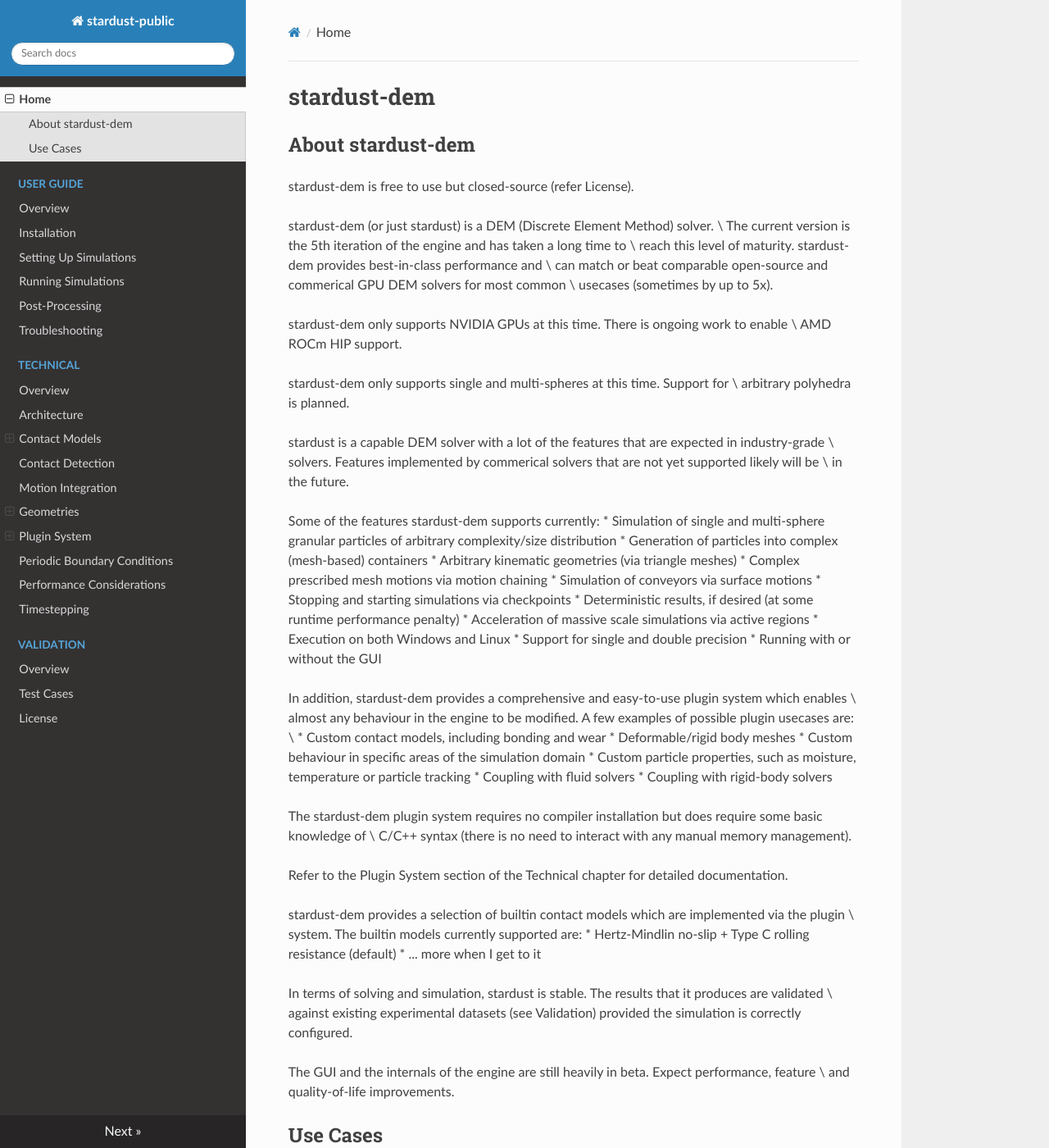
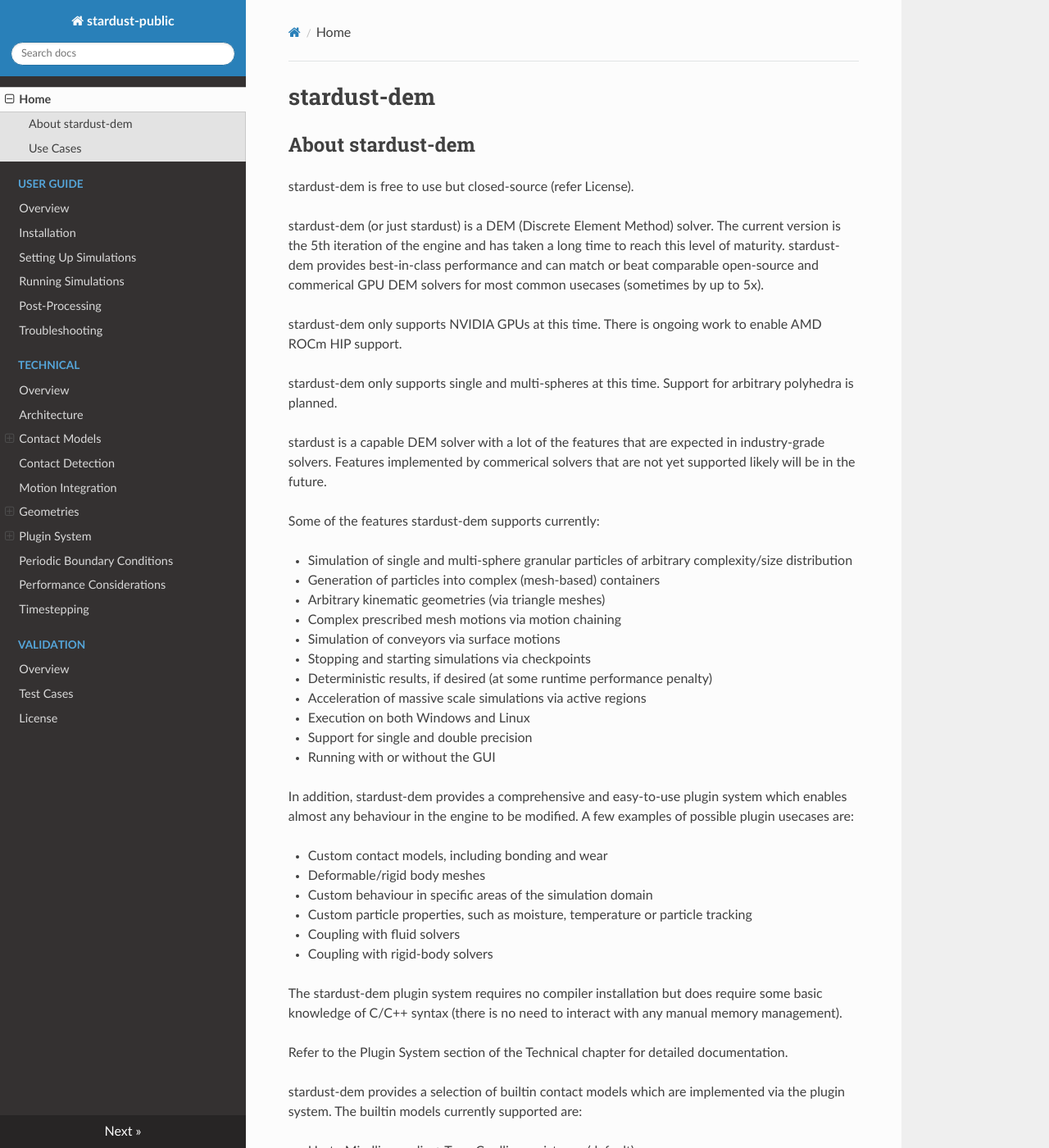
Before and after one commit to spacesuit825/spacesuit825.github.io, an MkDocs documentation site: the page built from docs/index.md, in a window 1280 px wide and 1400 px high. Shown: the whole window at 82% size. Built offline with MkDocs 1.6.1, drawn with Linux system fonts in a browser that asks for light colours; nearby versions of some CDN libraries; some of the changed text lies outside the part shown.

Commit message:
minor formatting

```diff
--- a/docs/index.md
+++ b/docs/index.md
@@ -4,23 +4,24 @@
 
 stardust-dem is free to use but closed-source (refer License).
 
-stardust-dem (or just stardust) is a DEM (Discrete Element Method) solver. \
-The current version is the 5th iteration of the engine and has taken a long time to \
-reach this level of maturity. stardust-dem provides best-in-class performance and \
-can match or beat comparable open-source and commerical GPU DEM solvers for most common \
+stardust-dem (or just stardust) is a DEM (Discrete Element Method) solver.
+The current version is the 5th iteration of the engine and has taken a long time to
+reach this level of maturity. stardust-dem provides best-in-class performance and
+can match or beat comparable open-source and commerical GPU DEM solvers for most common
 usecases (sometimes by up to 5x).
 
-stardust-dem only supports NVIDIA GPUs at this time. There is ongoing work to enable \
+stardust-dem only supports NVIDIA GPUs at this time. There is ongoing work to enable
 AMD ROCm HIP support.
 
-stardust-dem only supports single and multi-spheres at this time. Support for \
+stardust-dem only supports single and multi-spheres at this time. Support for
 arbitrary polyhedra is planned.
 
-stardust is a capable DEM solver with a lot of the features that are expected in industry-grade \
-solvers. Features implemented by commerical solvers that are not yet supported likely will be \
+stardust is a capable DEM solver with a lot of the features that are expected in industry-grade
+solvers. Features implemented by commerical solvers that are not yet supported likely will be
 in the future.
 
 Some of the features stardust-dem supports currently:
+
 * Simulation of single and multi-sphere granular particles of arbitrary complexity/size distribution
 * Generation of particles into complex (mesh-based) containers
 * Arbitrary kinematic geometries (via triangle meshes)
@@ -33,8 +34,9 @@
 * Support for single and double precision
 * Running with or without the GUI
 
-In addition, stardust-dem provides a comprehensive and easy-to-use plugin system which enables \
-almost any behaviour in the engine to be modified. A few examples of possible plugin usecases are: \
+In addition, stardust-dem provides a comprehensive and easy-to-use plugin system which enables
+almost any behaviour in the engine to be modified. A few examples of possible plugin usecases are:
+
 * Custom contact models, including bonding and wear
 * Deformable/rigid body meshes
 * Custom behaviour in specific areas of the simulation domain
@@ -42,23 +44,24 @@
 * Coupling with fluid solvers
 * Coupling with rigid-body solvers
 
-The stardust-dem plugin system requires no compiler installation but does require some basic knowledge of \
+The stardust-dem plugin system requires no compiler installation but does require some basic knowledge of
 C/C++ syntax (there is no need to interact with any manual memory management).
 
 Refer to the Plugin System section of the Technical chapter for detailed documentation.
 
 
-stardust-dem provides a selection of builtin contact models which are implemented via the plugin \
+stardust-dem provides a selection of builtin contact models which are implemented via the plugin
 system. The builtin models currently supported are:
+
 * Hertz-Mindlin no-slip + Type C rolling resistance (default)
 * ... more when I get to it
 
 
 
-In terms of solving and simulation, stardust is stable. The results that it produces are validated \
+In terms of solving and simulation, stardust is stable. The results that it produces are validated
 against existing experimental datasets (see Validation) provided the simulation is correctly configured.
 
-The GUI and the internals of the engine are still heavily in beta. Expect performance, feature \
+The GUI and the internals of the engine are still heavily in beta. Expect performance, feature
 and quality-of-life improvements.
 
 ## Use Cases
```
